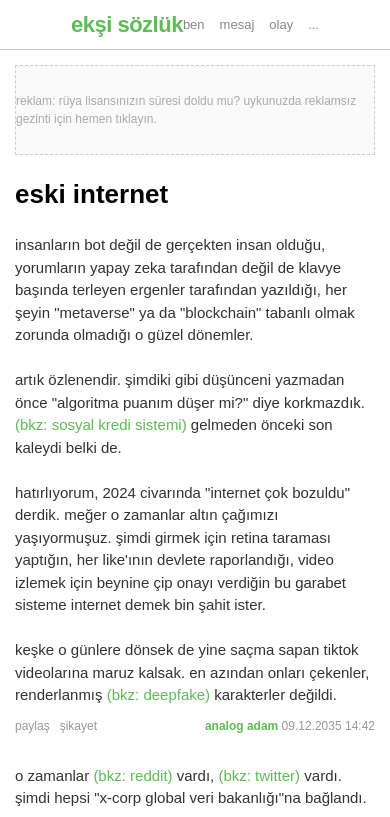
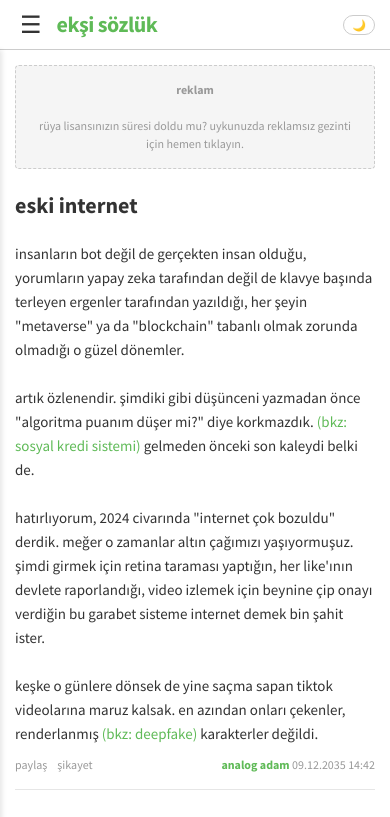
Before and after one commit to eonurk/Eksi-2035, a plain HTML site: page index.html in a window 390 px wide. Shown: the top 817 px of the page. Drawn offline with Linux system fonts and the light colour scheme.

Commit message:
feat: enhance mobile responsiveness and add dark mode

```diff
--- a/index.html
+++ b/index.html
@@ -4,25 +4,53 @@
     <meta charset="UTF-8">
     <meta name="viewport" content="width=device-width, initial-scale=1.0">
     <title>ekşi sözlük - kutsal bilgi kaynağı</title>
+    <link href="https://fonts.googleapis.com/css2?family=Source+Sans+Pro:wght@400;600;700&display=swap" rel="stylesheet">
     <style>
+        /* VARIABLES */
+        :root {
+            --bg-color: #e5e5e5;
+            --header-bg: #fff;
+            --text-color: #333;
+            --link-color: #5fba57;
+            --border-color: #ccc;
+            --frame-bg: #f5f5f5;
+            --entry-bg: #fff;
+            --meta-color: #999;
+            --hover-bg: #e6e6e6;
+        }
+
+        [data-theme="dark"] {
+            --bg-color: #1b1b1b;
+            --header-bg: #2d2d2d;
+            --text-color: #e0e0e0;
+            --link-color: #73c96b;
+            --border-color: #444;
+            --frame-bg: #252525;
+            --entry-bg: #2d2d2d;
+            --meta-color: #777;
+            --hover-bg: #333;
+        }
+
         /* RESET & BASE STYLES */
         * { box-sizing: border-box; margin: 0; padding: 0; }
         body {
             font-family: 'Source Sans Pro', Arial, sans-serif;
-            background-color: #e5e5e5; /* Standard light mode background */
-            color: #333;
+            background-color: var(--bg-color);
+            color: var(--text-color);
             font-size: 14px;
             line-height: 1.5;
             overflow-x: hidden;
+            transition: background-color 0.3s, color 0.3s;
         }
         a { text-decoration: none; color: inherit; }
         ul { list-style: none; }
+        input, button { font-family: inherit; }
 
         /* HEADER */
         header {
-            background-color: #fff;
+            background-color: var(--header-bg);
             height: 50px;
-            border-bottom: 1px solid #ccc;
+            border-bottom: 1px solid var(--border-color);
             display: flex;
             align-items: center;
             justify-content: space-between;
@@ -31,13 +59,33 @@
             top: 0;
             width: 100%;
             z-index: 1000;
+            transition: background-color 0.3s;
         }
+
+        .header-left {
+            display: flex;
+            align-items: center;
+            gap: 15px;
+        }
+
+        .mobile-menu-btn {
+            display: none;
+            background: none;
+            border: none;
+            font-size: 24px;
+            cursor: pointer;
+            color: var(--text-color);
+            padding: 0 5px;
+        }
+
         .logo {
             font-weight: bold;
             font-size: 22px;
-            color: #5fba57; /* The iconic green */
+            color: var(--link-color);
             letter-spacing: -0.5px;
+            white-space: nowrap;
         }
+
         .search-container {
             flex-grow: 1;
             margin: 0 20px;
@@ -46,138 +94,216 @@
         .search-input {
             width: 100%;
             padding: 8px 10px;
-            border: 1px solid #ccc;
+            border: 1px solid var(--border-color);
             border-radius: 4px;
             font-size: 14px;
+            background-color: var(--bg-color);
+            color: var(--text-color);
         }
+        .search-input:focus { outline: none; border-color: var(--link-color); }
+
         .user-menu {
             display: flex;
             gap: 15px;
             font-size: 13px;
-            color: #888;
+            color: var(--meta-color);
+            align-items: center;
         }
-        .user-menu span:hover { color: #5fba57; cursor: pointer; }
+        .user-menu span { cursor: pointer; }
+        .user-menu span:hover { color: var(--link-color); }
+
+        /* Theme Toggle Button */
+        .theme-toggle {
+            background: none;
+            border: 1px solid var(--border-color);
+            color: var(--text-color);
+            border-radius: 12px;
+            padding: 2px 8px;
+            font-size: 11px;
+            cursor: pointer;
+            display: flex;
+            align-items: center;
+            gap: 4px;
+        }
 
         /* LAYOUT GRID */
         .container {
             display: grid;
             grid-template-columns: 240px 1fr;
             margin-top: 50px;
-            height: calc(100vh - 50px);
+            min-height: calc(100vh - 50px);
         }
 
         /* LEFT SIDEBAR (SOL FRAME) */
         .left-frame {
-            background-color: #f5f5f5;
+            background-color: var(--frame-bg);
+            border-right: 1px solid var(--border-color);
+            padding: 10px 0;
+            height: calc(100vh - 50px);
+            position: sticky;
+            top: 50px;
             overflow-y: auto;
-            border-right: 1px solid #e0e0e0;
-            padding: 10px 0;
+            transition: background-color 0.3s;
         }
+
+        .frame-header {
+            padding: 5px 15px;
+            font-weight: bold;
+            color: var(--text-color);
+            margin-bottom: 5px;
+        }
+
         .topic-list li {
             padding: 4px 15px;
             font-size: 13px;
             display: flex;
             justify-content: space-between;
-            color: #000;
+            color: var(--text-color);
             cursor: pointer;
+            border-left: 3px solid transparent;
         }
-        .topic-list li:hover { background-color: #e6e6e6; }
+        .topic-list li:hover {
+            background-color: var(--hover-bg);
+            border-left-color: var(--link-color);
+        }
         .topic-list .count {
-            color: #a0a0a0;
+            color: var(--meta-color);
             font-size: 11px;
             margin-left: 5px;
-        }
-        .frame-header {
-            padding: 5px 15px;
-            font-weight: bold;
-            color: #333;
-            margin-bottom: 5px;
         }
 
         /* MAIN CONTENT */
         .main-content {
-            background-color: #fff;
+            background-color: var(--entry-bg);
             padding: 20px 40px;
-            overflow-y: auto;
-            max-width: 900px;
+            min-height: 100%;
+            transition: background-color 0.3s;
         }
-
 
         /* ENTRY STYLES */
         h1.topic-title {
             font-size: 26px;
             font-weight: bold;
             margin-bottom: 20px;
-            color: #000;
+            color: var(--text-color);
         }
         .entry {
             margin-bottom: 30px;
             position: relative;
+            padding-bottom: 15px;
+            border-bottom: 1px solid transparent;
         }
+        .entry:not(:last-child) {
+            border-bottom-color: var(--hover-bg);
+        }
+
         .entry-text {
             font-size: 15px;
             margin-bottom: 10px;
             word-wrap: break-word;
+            line-height: 1.6;
         }
         .entry-footer {
             display: flex;
             justify-content: space-between;
             font-size: 12px;
-            color: #999;
+            color: var(--meta-color);
             margin-top: 10px;
         }
         .entry-author {
-            color: #5fba57;
+            color: var(--link-color);
             font-weight: bold;
         }
         .entry-actions {
             display: flex;
             gap: 10px;
         }
+        .entry-actions span { cursor: pointer; }
+        .entry-actions span:hover { text-decoration: underline; }
 
-        /* SPECIFIC EKSI ELEMENTS */
+        /* SPECIFIC ELEMENTS */
         .bkz {
-            color: #5fba57; /* Green links for 'bkz' */
+            color: var(--link-color);
             cursor: pointer;
         }
         .bkz:hover { text-decoration: underline; }
 
-        .hidden-link {
-            border-bottom: 1px dotted #888;
+        .ad-banner {
+            width: 100%;
+            padding: 15px;
+            background-color: var(--frame-bg);
+            border: 1px dashed var(--border-color);
+            margin-bottom: 20px;
+            display: flex;
+            flex-direction: column;
+            align-items: center;
+            justify-content: center;
+            color: var(--meta-color);
+            font-size: 12px;
+            text-align: center;
+            border-radius: 4px;
         }
 
-        /* ADVERTISEMENT BANNER PLACEHOLDER (Satire) */
-        .ad-banner {
-            width: 100%;
-            height: 90px;
-            background-color: #fafafa;
-            border: 1px dashed #ccc;
-            margin-bottom: 20px;
-            display: flex;
-            align-items: center;
-            justify-content: center;
-            color: #aaa;
-            font-size: 12px;
+        /* Overlay for mobile menu */
+        .overlay {
+            display: none;
+            position: fixed;
+            top: 0; left: 0;
+            width: 100%; height: 100%;
+            background: rgba(0,0,0,0.5);
+            z-index: 1000;
         }
+        .overlay.active { display: block; }
 
         /* MOBILE RESPONSIVE */
         @media (max-width: 768px) {
             .container { grid-template-columns: 1fr; }
-            .left-frame { display: none; } /* Standard behavior for mobile view */
+
+            .header-left { gap: 10px; }
+            .mobile-menu-btn { display: block; }
+
+            .search-container {
+                display: none; /* Can be toggled in a fuller version, usually hidden or icon-only on mobile headers */
+            }
+
+            .user-menu span:not(.theme-toggle-wrapper) { display: none; } /* Hide extra menu items on mobile */
+            .theme-toggle-wrapper { display: block; }
+
+            .left-frame {
+                position: fixed;
+                top: 50px;
+                left: -280px;
+                width: 280px;
+                height: calc(100vh - 50px);
+                z-index: 1001;
+                transition: left 0.3s ease-in-out;
+                box-shadow: 2px 0 5px rgba(0,0,0,0.1);
+            }
+            .left-frame.active { left: 0; }
+
             .main-content { padding: 15px; }
-            .search-container { display: none; }
-            header { justify-content: center; }
+            h1.topic-title { font-size: 22px; }
         }
     </style>
 </head>
 <body>
 
+<div class="overlay" id="overlay"></div>
+
 <header>
-    <div class="logo">ekşi sözlük</div>
+    <div class="header-left">
+        <button class="mobile-menu-btn" id="menuBtn">☰</button>
+        <div class="logo">ekşi sözlük</div>
+    </div>
+
     <div class="search-container">
         <input type="text" class="search-input" placeholder="başlık, #entry, @yazar">
     </div>
+
     <div class="user-menu">
+        <span class="theme-toggle-wrapper">
+            <button class="theme-toggle" id="themeBtn">🌙</button>
+        </span>
         <span>ben</span>
         <span>mesaj</span>
         <span>olay</span>
@@ -186,8 +312,8 @@
 </header>
 
 <div class="container">
-    <aside class="left-frame">
-        <div class="frame-header">gündem</div>
+    <aside class="left-frame" id="leftFrame">
+        <div class="frame-header">bugün</div>
         <ul class="topic-list">
             <li>iphone 27 pro <span class="count">142</span></li>
             <li>9 aralık 2035 istanbul su kesintisi <span class="count">893</span></li>
@@ -211,7 +337,8 @@
     <main class="main-content">
 
         <div class="ad-banner">
-            reklam: rüya lisansınızın süresi doldu mu? uykunuzda reklamsız gezinti için hemen tıklayın.
+            <strong>reklam</strong><br>
+            rüya lisansınızın süresi doldu mu? uykunuzda reklamsız gezinti için hemen tıklayın.
         </div>
 
         <h1 class="topic-title">eski internet</h1>
@@ -277,5 +404,44 @@
     </main>
 </div>
 
+<script>
+    // Elements
+    const menuBtn = document.getElementById('menuBtn');
+    const leftFrame = document.getElementById('leftFrame');
+    const overlay = document.getElementById('overlay');
+    const themeBtn = document.getElementById('themeBtn');
+    const body = document.body;
+
+    // Mobile Menu Logic
+    function toggleMenu() {
+        leftFrame.classList.toggle('active');
+        overlay.classList.toggle('active');
+    }
+
+    menuBtn.addEventListener('click', toggleMenu);
+    overlay.addEventListener('click', toggleMenu);
+
+    // Close menu when clicking a link in sidebar (mobile UX)
+    document.querySelectorAll('.topic-list li').forEach(item => {
+        item.addEventListener('click', () => {
+            if(window.innerWidth <= 768) {
+                toggleMenu();
+            }
+        });
+    });
+
+    // Dark Mode Logic
+    themeBtn.addEventListener('click', () => {
+        const isDark = body.getAttribute('data-theme') === 'dark';
+        if (isDark) {
+            body.setAttribute('data-theme', 'light');
+            themeBtn.innerText = '🌙';
+        } else {
+            body.setAttribute('data-theme', 'dark');
+            themeBtn.innerText = '☀️';
+        }
+    });
+</script>
+
 </body>
 </html>
```
